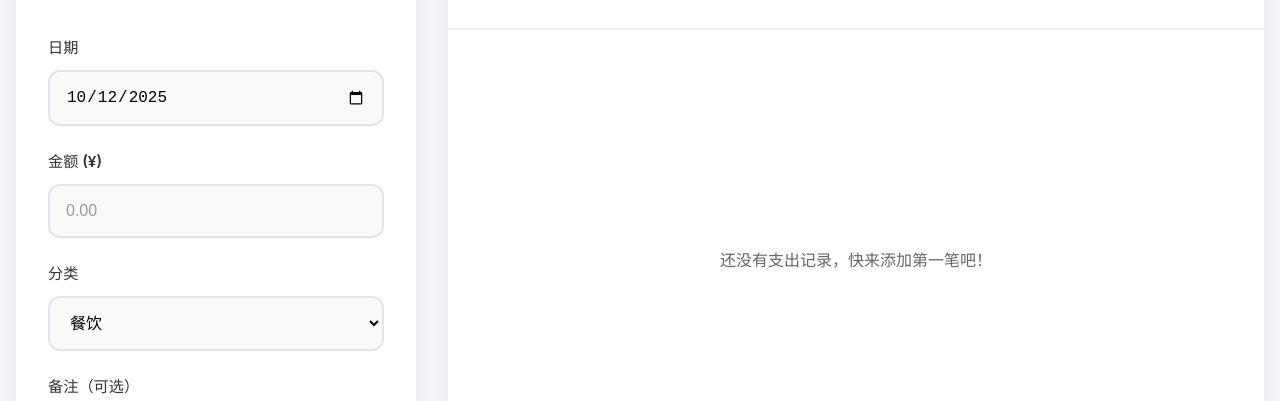
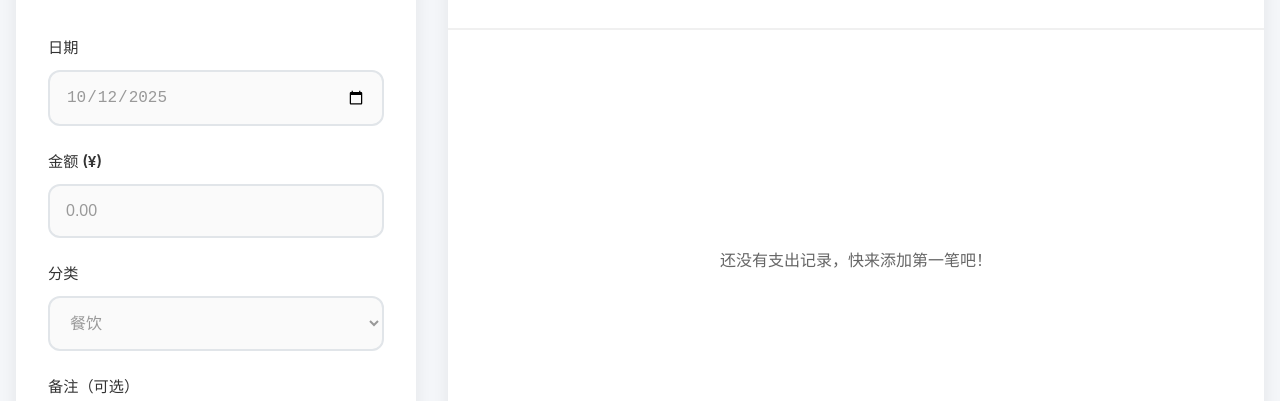
Before and after one commit to lst555ProMax/bookkeeping, a React (Vite) app: page / in a window 1280 px wide. Shown: the part 318-719 px from the top of the page. Built offline with nearby package versions, Linux system fonts and the light colour scheme.

Commit message:
fix: 修复了添加支出文字看不清的问题

```diff
--- a/src/components/ExpenseForm/ExpenseForm.scss
+++ b/src/components/ExpenseForm/ExpenseForm.scss
@@ -40,6 +40,7 @@
     transition: all 0.3s ease;
     box-sizing: border-box;
     background: #fafafa;
+    color: #999999;
 
     &:focus {
       outline: none;
```
